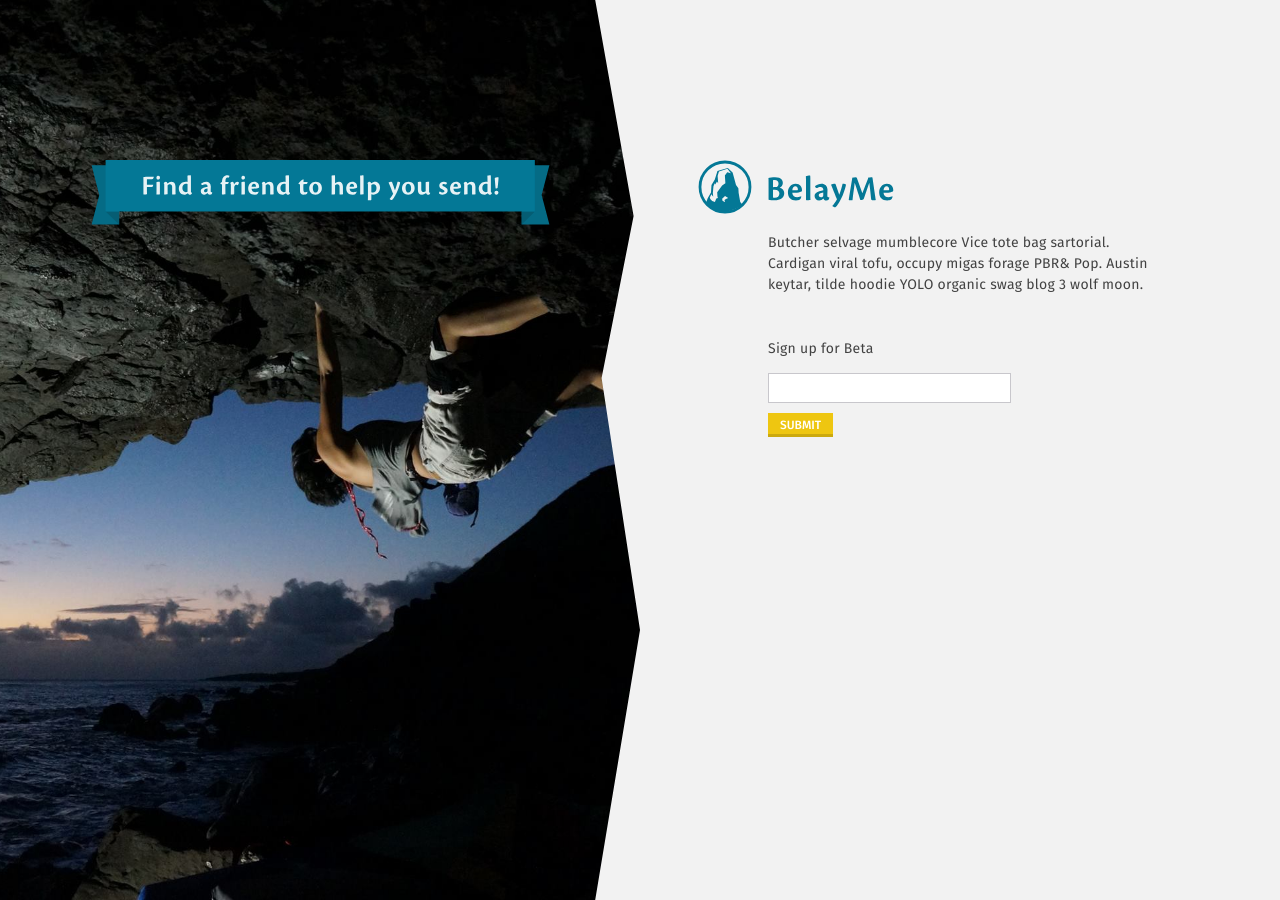
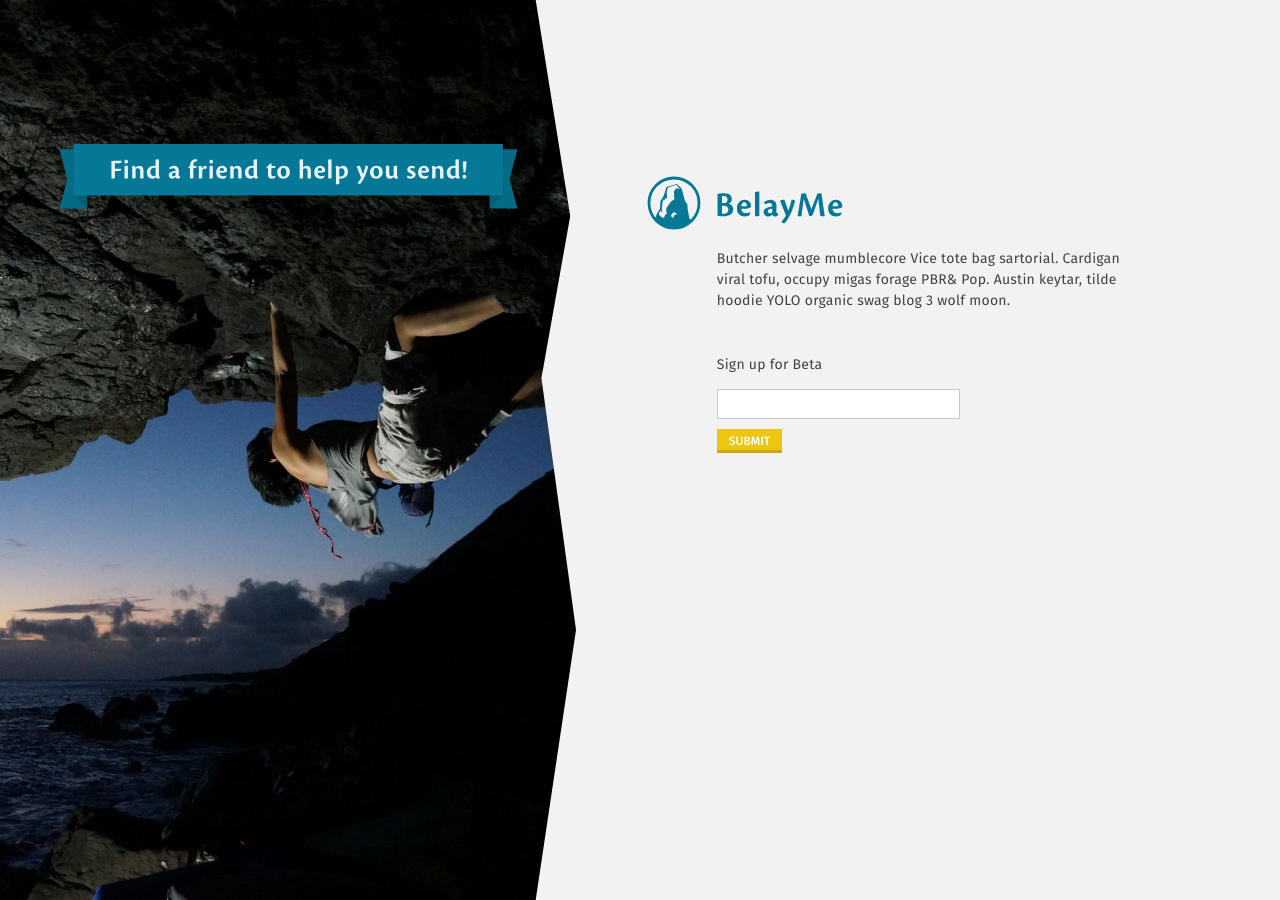
Before and after one commit to cydoval/belayme, a Jekyll site: the page built from index.html, in a window 1280 px wide. Built offline with Jekyll 4.4.1, drawn with Linux system fonts in a browser that asks for light colours.

Commit message:
done, whats next

```diff
--- a/_sass/_dependencies.scss
+++ b/_sass/_dependencies.scss
@@ -44,5 +44,5 @@
     max-width:1200px;
     width:80%;
     margin:0 auto;
-    min-width:300px;
+    min-width:200px;
 }
--- a/_sass/_layout.scss
+++ b/_sass/_layout.scss
@@ -1,37 +1,63 @@
 body {
     margin: 0px;
+    background-color: $bg-color;
+}
+
+img {
+    max-width: 100%;
 }
 
 section.panel_wrapper {
     flex-direction: row;
-    min-height: 700px;
+    // min-height: 700px;
     display: flex;
-    background-color:$bg-color;
+    @include breakpoint(rufus) {
+        flex-direction: column;
+    }
     .left_panel {
         position: static;
         justify-content: space-between;
-        min-height: 750px;
+        // min-height: 750px;
         height: 100vh;
-        flex: 1 0 384px;
-        background-image:url("/media/feesh.jpg");
-        background-position:70%;
-        background-size:cover;
-        background-repeat:no-repeat;
+        flex: 1 0 45vw;
+        background-image: url("/media/feesh.jpg");
+        background-position: 70%;
+        background-size: cover;
+        background-repeat: no-repeat;
         -webkit-clip-path: polygon(93% 0, 99% 24%, 94% 42%, 100% 70%, 93% 100%, 0 100%, 0 0);
         clip-path: polygon(93% 0, 99% 24%, 94% 42%, 100% 70%, 93% 100%, 0 100%, 0 0);
         text-align: center;
         img.banner {
-          margin-top:25%;
+            margin-top: 25%;
+            @include breakpoint(rufus) {
+                margin-top: 2%;
+            }
+        }
+        @include breakpoint(rufus) {
+            flex: none;
+            height: 30vh;
+            -webkit-clip-path: none;
+            clip-path: none;
+            // img.banner {
+            //   display:none;
+            // }
         }
     }
     .right_panel {
-        min-height: 750px;
         height: 100vh;
-        flex: 1 0 384px;
+        flex: 1 0 55vw;
+        @include breakpoint(rufus) {
+            height: 50vh;
+            flex: none;
+        }
         .right_content {
-          width:60%;
-          margin:0 auto;
-          margin-top:25%;
+            width: 60%;
+            margin: 0 auto;
+            margin-top: 25%;
+            @include breakpoint(rufus) {
+                width: 70%;
+                margin-top: 5%;
+            }
         }
     }
 }
--- a/index.html
+++ b/index.html
@@ -19,6 +19,7 @@ title: BelayMe
       <input class="mailchimp_form" type="email"><br/>
       <input class="mailchimp_button" type="submit">
     </form>
+
   </div>
 </div>
 </section>
```
Also changed, not shown: 3 other files.
